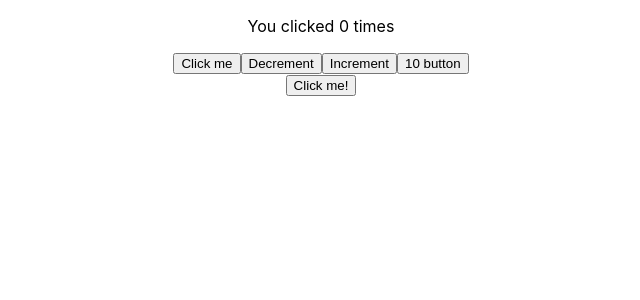
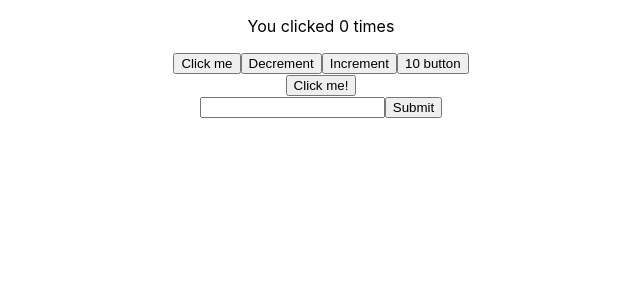
Before and after one commit to matthewmarcelociit/activity2, a React (Create React App) app: page / in a window 1280 px wide. Shown: the top 300 px of the page, without its empty margins (319-959 px from the left). Built offline with nearby package versions, Linux system fonts and the light colour scheme.

Commit message:
added more from module 2

```diff
--- a/package.json
+++ b/package.json
@@ -8,6 +8,7 @@
     "@testing-library/user-event": "^13.5.0",
     "react": "^18.3.1",
     "react-dom": "^18.3.1",
+    "react-router-dom": "^6.26.2",
     "react-scripts": "5.0.1",
     "web-vitals": "^2.1.4"
   },
--- a/src/App.js
+++ b/src/App.js
@@ -1,12 +1,15 @@
 import './App.css';
+import ControlledInput from './ControlledInput';
 import Counter from './Counter';
 import Event from './Event';
+import Form from './Form';
 
 function App() {
   return (
     <div className="App">
       <Counter />
       <Event />
+      <Form />
     </div>
   );
 }
--- /dev/null
+++ b/src/ControlledInput.js
@@ -0,0 +1,14 @@
+import React, { useState } from "react";
+
+function ControlledInput() {
+    const [name, setName] = useState('');
+
+    return(
+        <div>
+            <label>Name: <input type="text" value={name} onChange={(e) => setName(e.target.value)} /></label>
+            <p>Your name is {name}</p>
+        </div>
+    );
+};
+
+export default ControlledInput;
--- /dev/null
+++ b/src/Form.js
@@ -0,0 +1,19 @@
+import React, { useState } from "react";
+
+function Form() {
+    const [inputValue, setInputValue] = useState('');
+
+    const handleSubmit = (event) => {
+        event.preventDefault();
+        alert(`Form submitted with value: ${inputValue}`);
+    };
+
+    return (
+        <form onSubmit={handleSubmit}>
+            <input type="text" value={inputValue} onChange={(e) => setInputValue(e.target.value)} />
+            <button type="submit">Submit</button>
+        </form>
+    );
+};
+
+export default Form;
```
Also changed, not shown: 1 other file (tests, documents, lock files or other folders).
